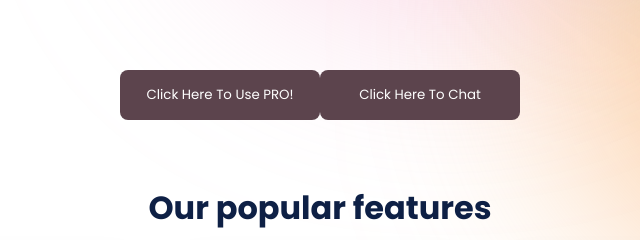
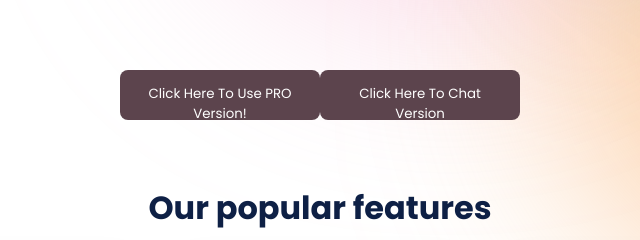
Before and after one commit to saichandan181/ChandanGPT, a plain HTML site: page index.html in a window 1280 px wide. Shown: the part 484-724 px from the top of the page, 320-960 px from the left. Drawn offline with Linux system fonts and the light colour scheme.

Commit message:
Update index.html

```diff
--- a/index.html
+++ b/index.html
@@ -59,11 +59,11 @@
             </div>
             <div class="container1">
 
-         <a href="https://chandan-ai.000webhostapp.com/chandan.html">
-            <button>Click Here To Use PRO!</button>
+         <a href="https://chandan-gpt-pro.vercel.app/l">
+            <button>Click Here To Use PRO Version!</button>
         </a>
         <a href="https://chandan-ai.000webhostapp.com/chandan.html">
-            <button>Click Here To Chat </button>
+            <button>Click Here To Chat Version </button>
         </a>
             </div>
             <div class="gradient">
```
